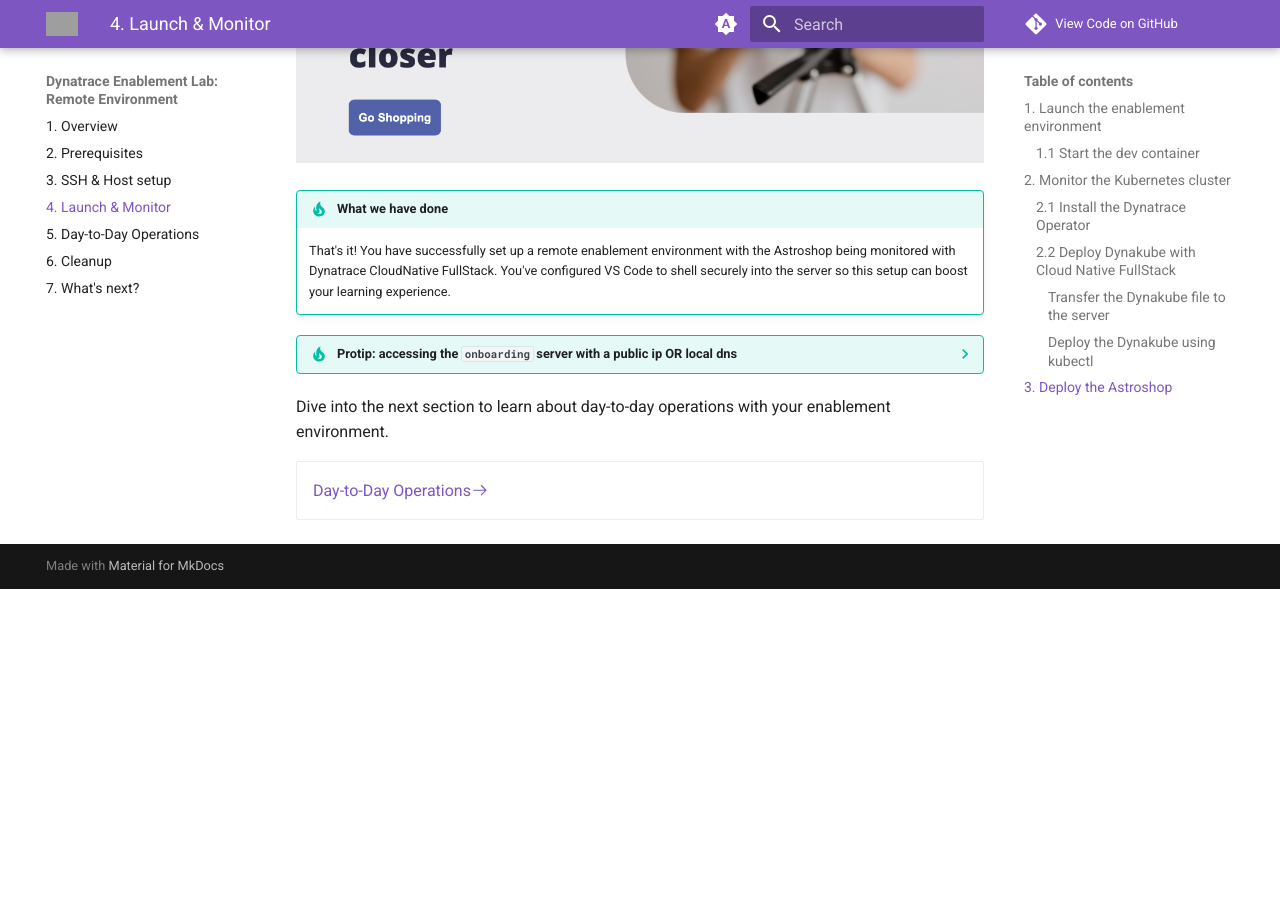
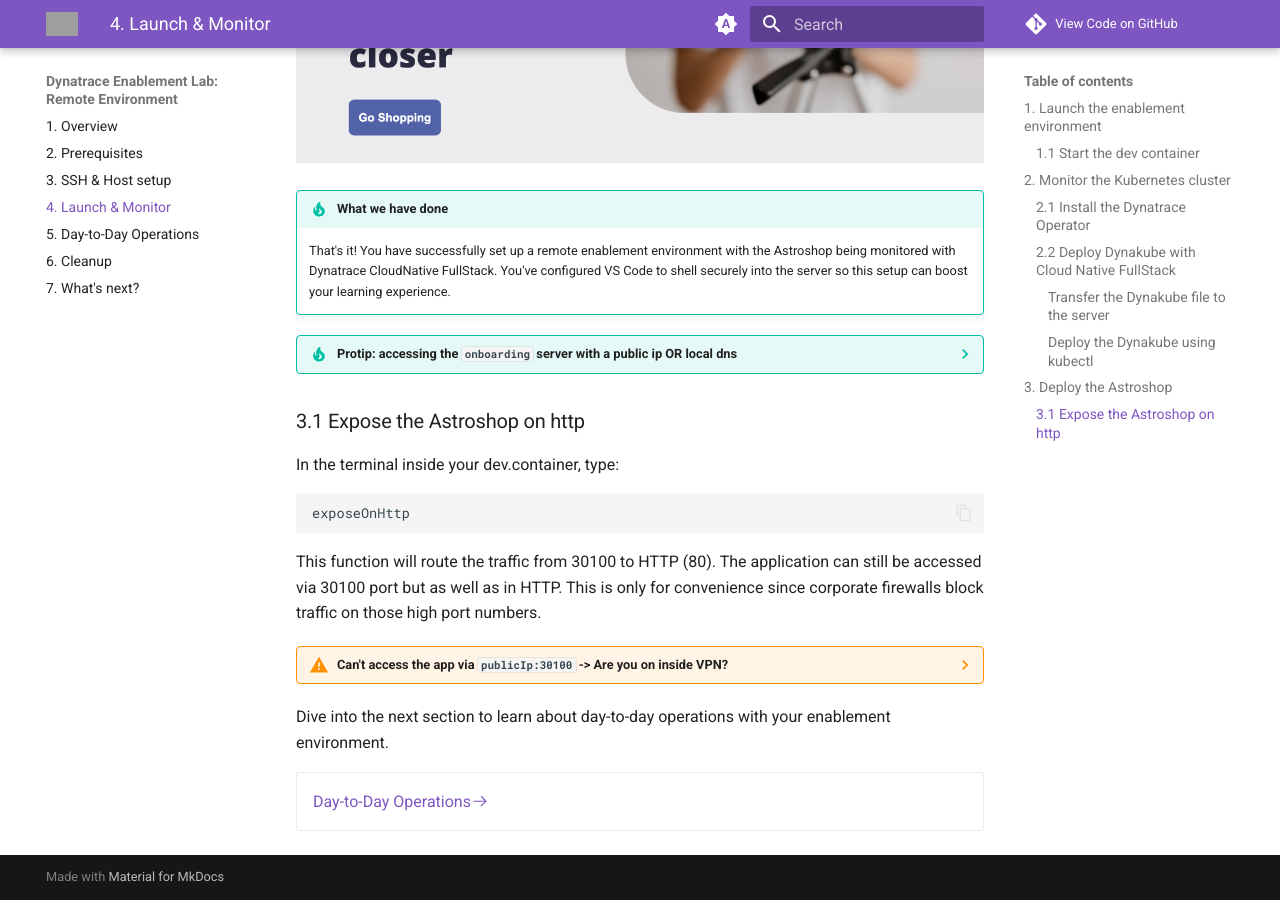
Before and after one commit to danatrace/remote-environment, an MkDocs documentation site: the page built from docs/launch.md, in a window 1280 px wide and 900 px high, scrolled down 2560 px. Built offline with MkDocs 1.6.1 and Material for MkDocs 9.7.7, drawn with Linux system fonts in a browser that asks for light colours; comment, search, counter and statistics services are not loaded; before the commit the page ends 3149 px from its top, so only the background shows below that; grey boxes are pictures that could not be loaded.

Commit message:
integraiton tests and expose on http

````diff
--- a/docs/launch.md
+++ b/docs/launch.md
@@ -110,6 +110,17 @@ Once it's deployed, navigate to the public ip of your server and enter the http:
     ```
     ***DNS***: you can also add the public IP and hostname to the hostfile on your machine, similar as we did for the SSH Configuration. This way you'll be able to access the Astroshop with the URL [http://onboarding:30100](http://onboarding:30100) from your machine.
 
+### 3.1 Expose the Astroshop on http
+
+In the terminal inside your dev.container, type:
+
+```bash
+exposeOnHttp
+```
+This function will route the traffic from 30100 to HTTP (80). The application can still be accessed via 30100 port but as well as in HTTP. This is only for convenience since corporate firewalls block traffic on those high port numbers.
+
+??? warning "Can't access the app via `publicIp:30100` -> Are you on inside VPN?"
+    Some VPNs and corporate networks blocks traffic of higher ports, hence the function exposeOnHttp will route the traffic to port 80 so you can access the app easier.
 
 Dive into the next section to learn about day-to-day operations with your enablement environment.
 
````
Also changed, not shown: 1 other file.
